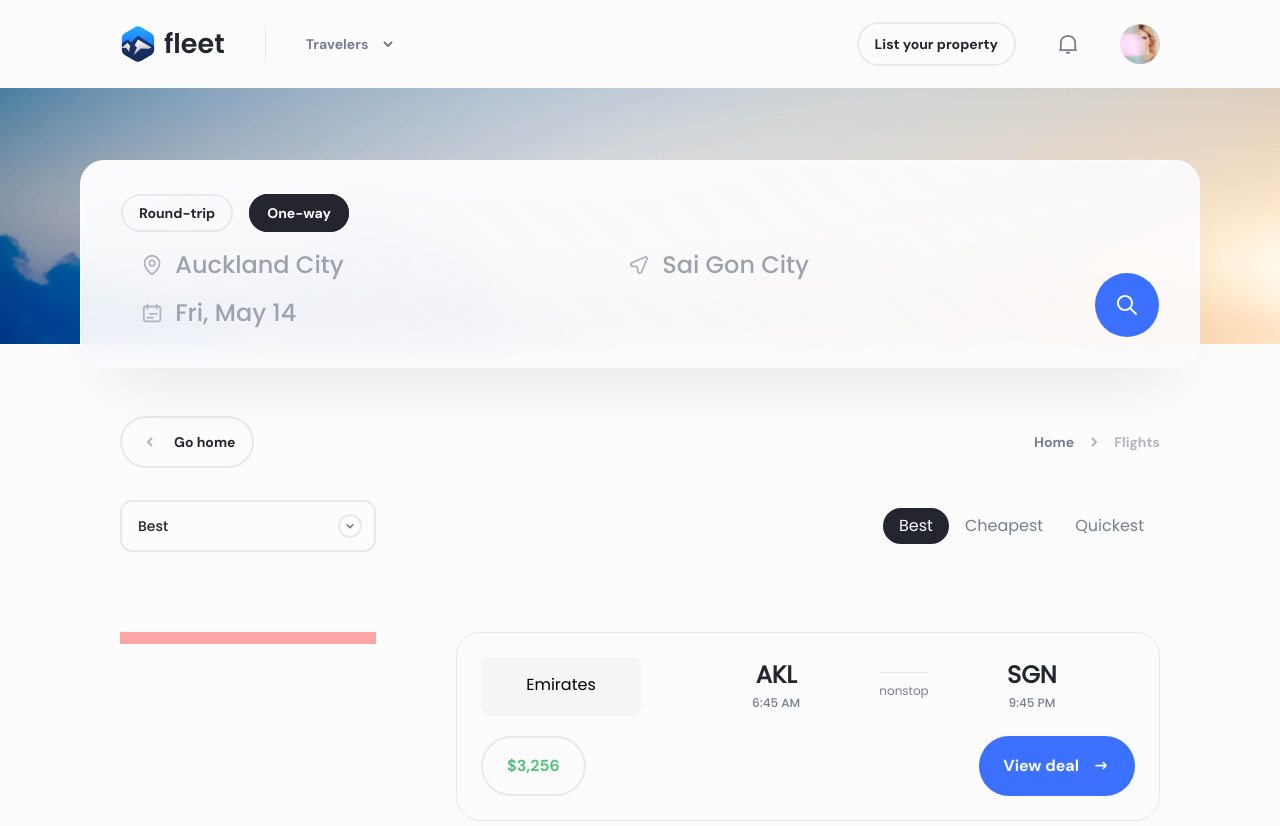
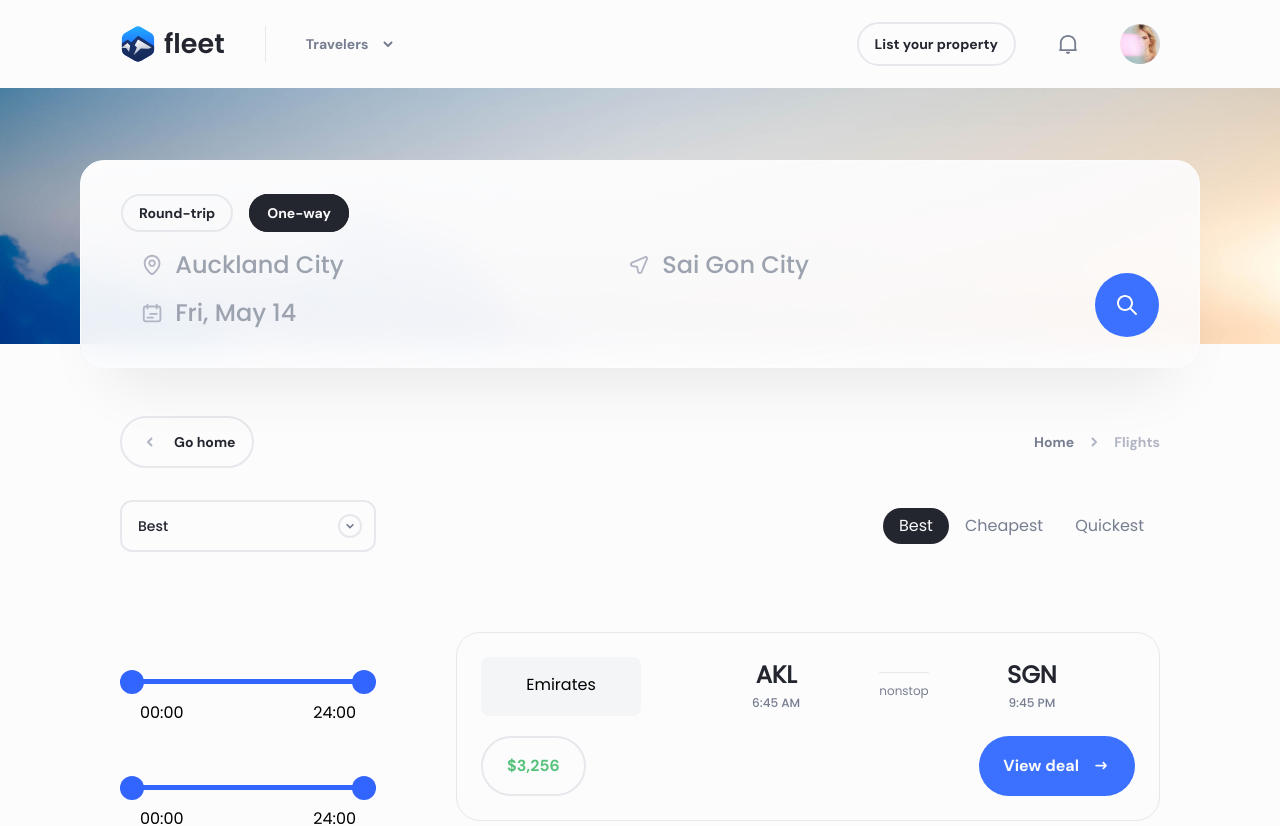
Before and after one commit to hasanlashgari01/fleet-react, a React (Vite) app: page /flight-one in a window 1280 px wide. Shown: the top 826 px of the page. Built offline with nearby package versions, Linux system fonts and the light colour scheme.

Commit message:
input range two thumbs

```diff
--- a/src/components/home/FlightRoundMain.jsx
+++ b/src/components/home/FlightRoundMain.jsx
@@ -2,6 +2,7 @@ import { useState } from "react";
 import Breadcrumbs from "./Breadcrumbs";
 import FilterDropdown from "./FilterDropdown";
 import FlightCard from "./FlightCard/Index";
+import InputRange from "./InputRange";
 
 const FlightRoundMain = ({ isTrip }) => {
     const [showAdvancedFilter, setShowAdvancedFilter] = useState(false);
@@ -49,9 +50,12 @@ const FlightRoundMain = ({ isTrip }) => {
             </>
             <section className="container flex flex-col lg:flex-row gap-x-20 py-8 lg:py-20 2xl:pt-16 2xl:pb-34">
                 <aside
-                    className={`flex-initial lg:basis-64 bg-red-300 lg:h-3 lg:flex transition-all duration-150 ease-linear
+                    className={`flex-col gap-2 flex-initial lg:basis-64 lg:h-3 lg:flex transition-all duration-150 ease-linear
                         ${showAdvancedFilter ? "h-3 mb-8" : "h-0 mb-0"}`}
-                ></aside>
+                >
+                    <InputRange />
+                    <InputRange />
+                </aside>
                 <main className="flex-auto space-y-8">
                     {isTrip
                         ? [0, 1, 2, 3, 4].map((card) => <FlightCard isTrip={isTrip} />)
--- /dev/null
+++ b/src/components/home/InputRange.jsx
@@ -0,0 +1,52 @@
+import { useEffect, useRef, useState } from "react";
+
+const InputRange = () => {
+    const [thumbFirst, setThumbFirst] = useState(0);
+    const [thumbSecond, setThumbSecond] = useState(24);
+
+    const sliderTrackRef = useRef();
+    const thumbFirstRef = useRef();
+    const thumbSecondRef = useRef();
+
+    let min = 0;
+    let max = 24;
+    let minGap = 0;
+
+    useEffect(() => {
+        let percent1 = (thumbFirst / thumbFirstRef.current.max) * 100;
+        let percent2 = (thumbSecond / thumbFirstRef.current.max) * 100;
+        sliderTrackRef.current.style.background = `linear-gradient(to right, #dadae5 ${percent1}% , #3264fe ${percent1}% , #3264fe ${percent2}%, #dadae5 ${percent2}%)`;
+    }, [thumbFirst, thumbSecond]);
+
+    const thumbOne = () => {
+        setThumbFirst(thumbFirstRef.current.value);
+        if (+thumbSecond - +thumbFirst <= minGap) {
+            setThumbFirst(+thumbSecond - minGap);
+        }
+    };
+
+    const thumbTwo = () => {
+        setThumbSecond(thumbSecondRef.current.value);
+        if (+thumbSecond - +thumbFirst < minGap) {
+            setThumbSecond(+thumbFirst + minGap);
+        }
+    };
+
+    const timeHandle = (item) => (item == 0 ? "00" : item < 9 ? `0${item}` : item);
+
+    return (
+        <div className="wrapper">
+            <div>
+                <div className="slider-track" ref={sliderTrackRef}></div>
+                <input type="range" min={min} max={max} value={thumbFirst} ref={thumbFirstRef} onChange={thumbOne} />
+                <input type="range" min={min} max={max} value={thumbSecond} ref={thumbSecondRef} onChange={thumbTwo} />
+            </div>
+            <div className="flex justify-between items-center mt-16">
+                <span id="range1">{timeHandle(thumbFirst)}:00</span>
+                <span id="range2">{timeHandle(thumbSecond)}:00</span>
+            </div>
+        </div>
+    );
+};
+
+export default InputRange;
--- a/src/index.css
+++ b/src/index.css
@@ -226,6 +226,118 @@
     background: #555;
 }
 
+input[type="range"]::-webkit-slider-thumb {
+    pointer-events: all;
+    width: 24px;
+    height: 24px;
+    -webkit-appearance: none;
+}
+
 /* * {
     border: 1px solid red;
 } */
+
+.wrapper {
+    display: flex;
+    flex-direction: column;
+    flex: 1;
+    position: relative;
+    padding: 5px 20px;
+}
+
+input[type="range"] {
+    -webkit-appearance: none;
+    -moz-appearance: none;
+    appearance: none;
+    width: 100%;
+    outline: none;
+    position: absolute;
+    margin: auto;
+    left: 0;
+    top: 0;
+    bottom: 0;
+    background-color: transparent;
+    pointer-events: none;
+}
+.slider-track {
+    width: 100%;
+    height: 5px;
+    position: absolute;
+    margin: auto;
+    left: 0;
+    top: 0;
+    bottom: 0;
+    border-radius: 5px;
+    background-color: #E6E8EC;
+}
+input[type="range"]::-webkit-slider-runnable-track {
+    -webkit-appearance: none;
+    height: 5px;
+}
+input[type="range"]::-moz-range-track {
+    -moz-appearance: none;
+    height: 5px;
+}
+input[type="range"]::-ms-track {
+    appearance: none;
+    height: 5px;
+}
+input[type="range"]::-webkit-slider-thumb {
+    -webkit-appearance: none;
+    height: 24px;
+    width: 24px;
+    background-color: #3264fe;
+    cursor: pointer;
+    margin-top: -9px;
+    pointer-events: auto;
+    border-radius: 50%;
+    transition: all 0.3s ease;
+}
+input[type="range"]::-moz-range-thumb {
+    /* appearance: none; */
+    -webkit-appearance: none;
+    height: 24px;
+    width: 24px;
+    cursor: pointer;
+    border-radius: 50%;
+    background-color: #3264fe;
+    pointer-events: auto;
+}
+input[type="range"]::-ms-thumb {
+    appearance: none;
+    height: 1.7em;
+    width: 1.7em;
+    cursor: pointer;
+    border-radius: 50%;
+    background-color: #3264fe;
+    pointer-events: auto;
+}
+input[type="range"]:active::-webkit-slider-thumb {
+    background-color: #ffffff;
+    border: 3px solid #3264fe;
+}
+.values {
+    background-color: #3264fe;
+    width: 32%;
+    position: relative;
+    margin: auto;
+    padding: 10px 0;
+    border-radius: 5px;
+    text-align: center;
+    font-weight: 500;
+    font-size: 25px;
+    color: #ffffff;
+}
+.values:before {
+    content: "";
+    position: absolute;
+    height: 0;
+    width: 0;
+    border-top: 15px solid #3264fe;
+    border-left: 15px solid transparent;
+    border-right: 15px solid transparent;
+    margin: auto;
+    bottom: -14px;
+    left: 0;
+    right: 0;
+}
```
